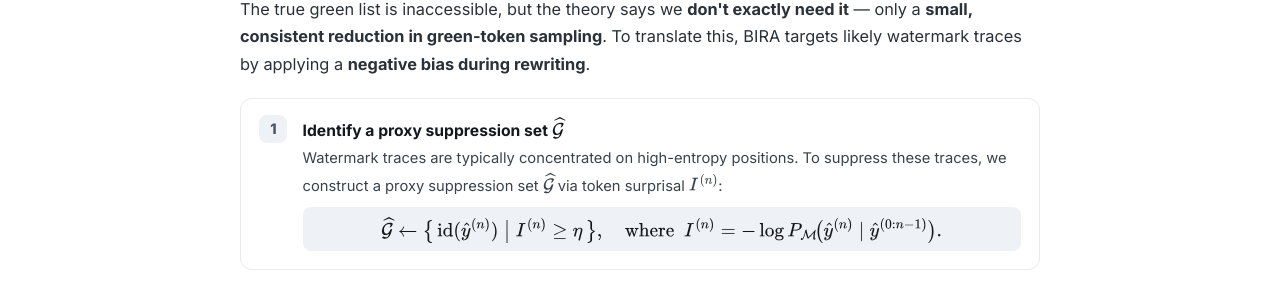
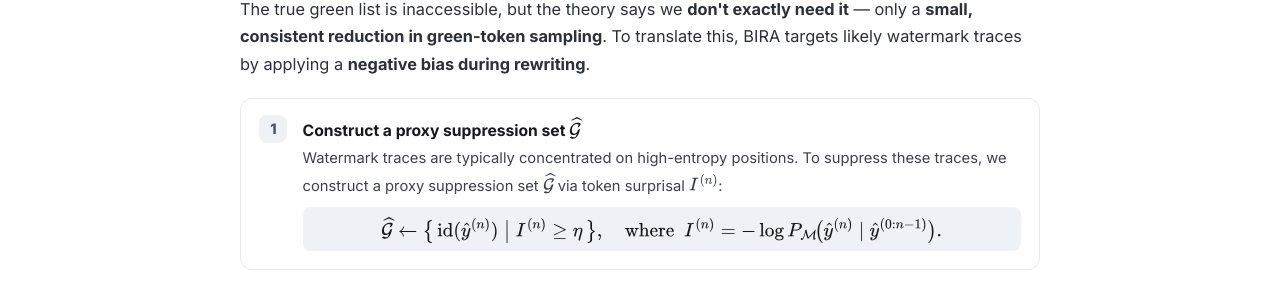
Before and after one commit to oppurity12/oppurity12.github.io, a Jekyll site: the page project_pages/bira/index.html, which Jekyll copies as it is, in a window 1280 px wide and 900 px high, scrolled down 1615 px. Shown: the part 139-423 px from the top of the window. Built offline with Jekyll 4.4.1, drawn with Linux system fonts in a browser that asks for light colours; a style sheet for code colours, icons or effects is not loaded.

Commit message:
update profile

```diff
--- a/project_pages/bira/index.html
+++ b/project_pages/bira/index.html
@@ -150,7 +150,7 @@
       <div class="step">
         <div class="badge">1</div>
         <div class="body">
-          <h4>Identify a proxy suppression set $\widehat{\mathcal{G}}$</h4>
+          <h4>Construct a proxy suppression set $\widehat{\mathcal{G}}$</h4>
           <p>Watermark traces are typically concentrated on high-entropy positions. To suppress these traces,
           we construct a proxy suppression set $\widehat{\mathcal{G}}$ via token surprisal $I^{(n)}$:</p>
           <div class="seq">
```
